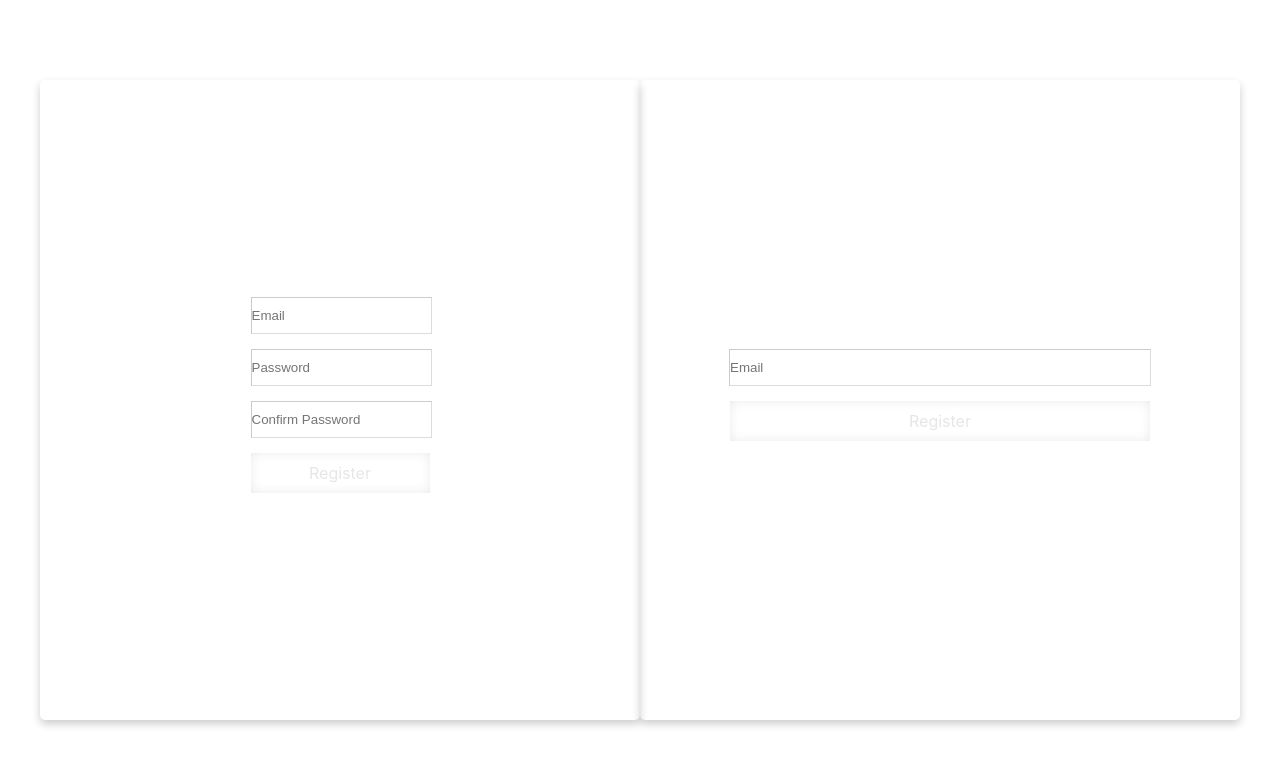
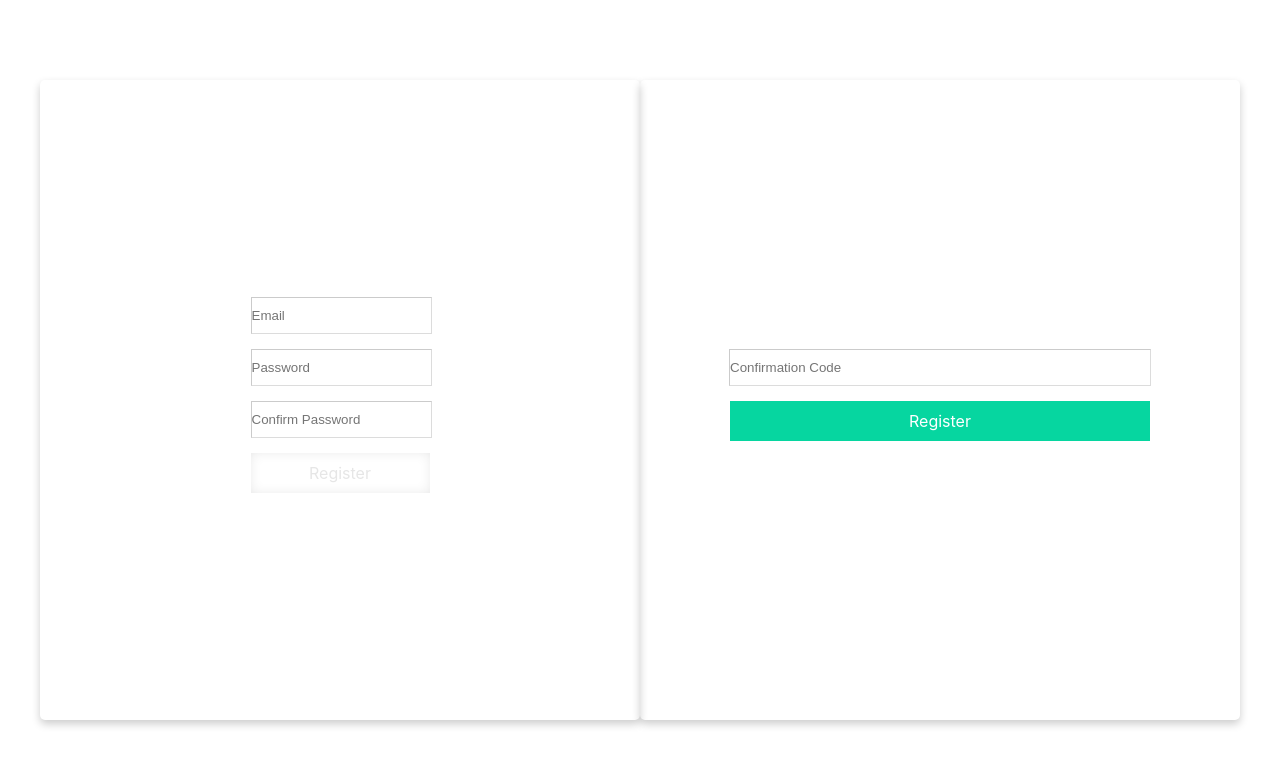
Before and after one commit to chipcerio/recibo-web, a Next.js app: page /register in a window 1280 px wide. Shown: the top 766 px of the page. Built offline with nearby package versions, Linux system fonts and the light colour scheme; what aws-amplify would draw is missing.

Commit message:
can now authenticate in auth component

```diff
--- a/components/auth/index.js
+++ b/components/auth/index.js
@@ -1,18 +1,44 @@
-import { useEffect } from 'react';
+import { useEffect, useState } from 'react';
 import Button from '../button/button';
+import { Auth } from 'aws-amplify';
+import { useForm } from 'react-hook-form';
 
 export default function AuthPage(props) {
-  const { email, password } = props;
-  useEffect(() => {
-    console.log('EMAIL FROM AUTHPAGE >>> ', email);
-  }, [email]);
+  const [code, setCode] = useState('');
+  const { email } = props;
+  const [error_message, setErrorMessage] = useState('');
+
+  const inputCode = (e) => {
+    setCode(e);
+  };
+
+  const handleConfirm = async () => {
+    try {
+      console.log('handle confirm ', email, code);
+      // const confirmResponse = await Auth.confirmSignUp({
+      //   username: email,
+      //   code,
+      // });
+      const authResponse = await Auth.confirmSignUp(email, code);
+      console.log('Confirmation Code Res >>> ', authResponse);
+    } catch (error) {
+      console.log('AuthPage Error >>> ', error);
+    }
+  };
 
   return (
     <div className='loginContent card'>
       <div className='inputContainer'>
-        <input placeholder='Email' className='input' />
+        <input
+          placeholder='Confirmation Code'
+          className='input'
+          value={code}
+          onChange={(event) => {
+            inputCode(event.target.value);
+          }}
+        />
         <div className='loginBtn'>
-          <Button label='Register' disable={true} />
+          <Button label='Register' disable={false} onClick={handleConfirm} />
         </div>
         <div>{email}</div>
       </div>
--- a/pages/register/index.js
+++ b/pages/register/index.js
@@ -93,7 +93,7 @@ export default function RegisterPage() {
         username: email,
         password,
       });
-      console.log('signUpResponse', signUpResponse);
+      console.log('signUpResponse >>> ', signUpResponse);
       setAuthPage(true);
       console.log('DATA >>> ', val);
     } catch (error) {
```
